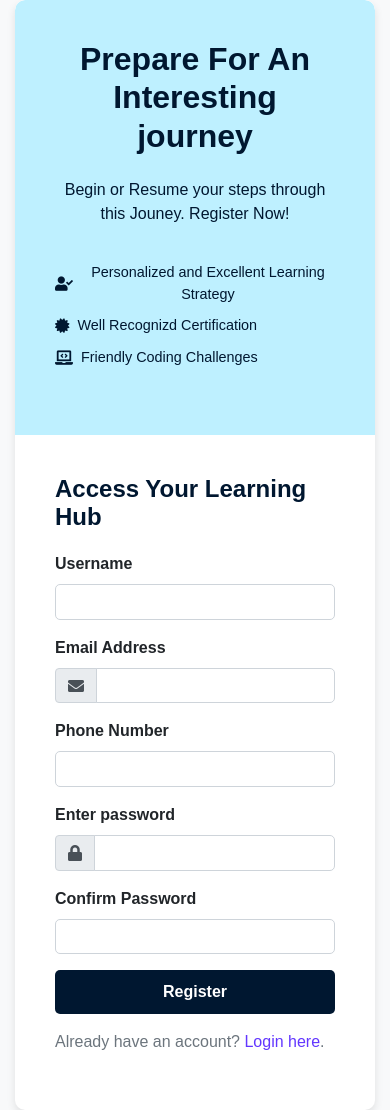
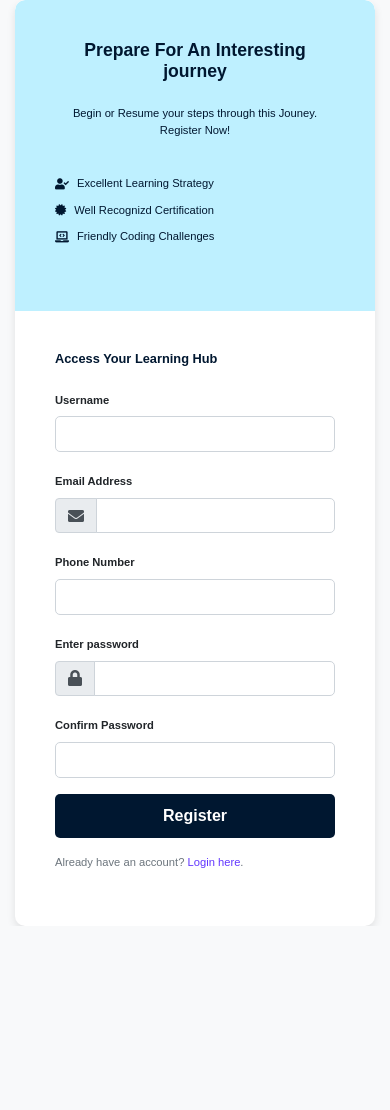
Before and after one commit to MidmanScientific/edmakinc, a Django app: page /register in a window 390 px wide. After the commit the page ends 926 px from the top, so only its background shows below. Run offline with Django 5.2, Linux system fonts and the light colour scheme; some libraries are stand-ins or nearby versions.

Commit message:
first commit

```diff
--- a/edmakFeatures/templates/register.html
+++ b/edmakFeatures/templates/register.html
@@ -111,6 +111,24 @@
                 border-radius: 10px 10px 0 0;
                 text-align: center;
             }
+            .welcome-section h2{
+                font-size:1.1rem;
+            }
+            .welcome-section li{
+                font-size:0.7rem;
+            }
+            .welcome-section p{
+                font-size:0.7rem
+            }
+            .form-section h3{
+                font-size:0.8rem
+            }
+            label{
+            font-size:0.7rem;
+        }
+        .text-muted{
+            font-size:0.7rem;
+        }
         }
         .welcome-section h2,p,li{
             color:#001730;
@@ -121,6 +139,7 @@
         .form-section h3 {
             color:#001730;
         }
+
     </style>
 </head>
 <body>
@@ -131,7 +150,7 @@
                 <h2>Prepare For An Interesting journey</h2>
                 <p>Begin or Resume your steps through this Jouney. Register Now!</p>
                 <ul class="feature-list list-unstyled">
-                    <li><i class="fas fa-user-check"></i> Personalized and Excellent Learning Strategy</li>
+                    <li><i class="fas fa-user-check"></i>Excellent Learning Strategy</li>
                     <li><i class="fas fa-certificate"></i>Well Recognizd Certification</li>
                     <li><i class="fas fa-laptop-code"></i> Friendly Coding Challenges</li>
                 </ul>
```
Also changed, not shown: edmakFeatures/templates/login.html (+19 -1 lines), edmakFeatures/templates/login_chat.html (+18 -0 lines).
